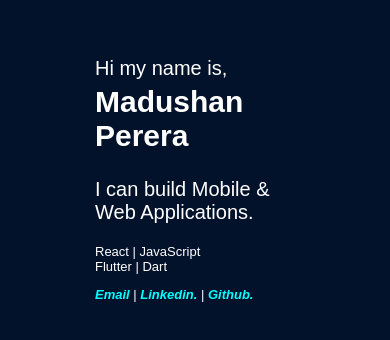
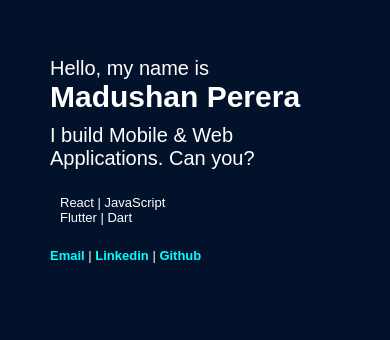
Before and after one commit to mcperera/portfolio, a website built with webpack: page index.html in a window 390 px wide. Shown: the part 266-606 px from the top of the page. Built offline with nearby package versions, Linux system fonts and the light colour scheme; a web font is replaced by a local one.

Commit message:
mobile responsive

```diff
--- a/index.html
+++ b/index.html
@@ -3,13 +3,16 @@
   <head>
     <meta charset="UTF-8" />
     <meta name="viewport" content="width=device-width, initial-scale=1.0" />
+    <meta name="theme-color content="03122B" />
     <title>Portfolio</title>
   </head>
   <body>
     <div class="name">
-      <p class="nameis">Hi my name is,</p>
+      <p class="nameis">Hello, my name is</p>
       <h2 class="effect-shine">Madushan Perera</h2>
-      <p>I can build Mobile & Web Applications.</p>
+      <p class="description">
+        I build Mobile & Web Applications. Can you?
+      </p>
       <div class="languages">
         <span>React | JavaScript</span><br />
         <span>Flutter | Dart</span>
@@ -19,17 +22,23 @@
   <footer>
     <div class="footer">
       <p>
-        <span> <a href="mailto:madushanperera3817@gmail.com">Email</a></span
+        <span>
+          <a class="social" href="mailto:madushanperera3817@gmail.com"
+            >Email</a
+          ></span
         ><span>
           |
-          <a href="https://www.linkedin.com/in/wwmcperera" target="_blank"
-            >Linkedin.</a
+          <a
+            class="social"
+            href="https://www.linkedin.com/in/wwmcperera"
+            target="_blank"
+            >Linkedin</a
           ></span
         >
         <span>
           |
-          <a href="https://github.com/mcperera" target="_blank"
-            >Github.</a
+          <a class="social" href="https://github.com/mcperera" target="_blank"
+            >Github</a
           ></span
         >
       </p>
--- a/scss/style.scss
+++ b/scss/style.scss
@@ -6,8 +6,8 @@
 }
 
 body {
-  margin-top: 20px;
-  margin-left: 75px;
+  margin-top: 10px;
+  margin-left: 100px;
   margin-right: 75px;
   margin-bottom: 75px;
   position: fixed;
@@ -23,29 +23,35 @@ body {
   font-size: 20px;
 }
 
+.description {
+  margin-top: 5px;
+  margin-top: 5px;
+}
+
 a {
   color: cyan;
   text-decoration: none;
-  //display: block;
   margin-top: 20px;
-  font-style: italic;
+  font-style: initial;
   font-weight: 700;
 }
 
-.languages {
-  font-size: small;
+.nameis {
+  padding: 0;
+  margin: 0;
 }
 
-.footer {
+.languages {
+  padding: 5px;
+  border: thin;
+  width: 350px;
+  margin: 5px;
   font-size: small;
-}
-
-.nameis {
-  margin-bottom: 5px;
 }
 
 .effect-shine {
   margin-top: 0px;
+  margin-bottom: 10px;
 }
 
 .effect-shine:hover {
@@ -68,3 +74,21 @@ a {
     -webkit-mask-position: -50%;
   }
 }
+
+.footer {
+  font-size: small;
+}
+
+.social {
+  text-decoration: none;
+}
+
+@media only screen and (max-width: 600px) {
+  body {
+    margin-top: 10px;
+    margin-left: 30px;
+  }
+  .description {
+    width: 70%;
+  }
+}
```
Also changed, not shown: package.json (+12 -3 lines), 1 other file.
